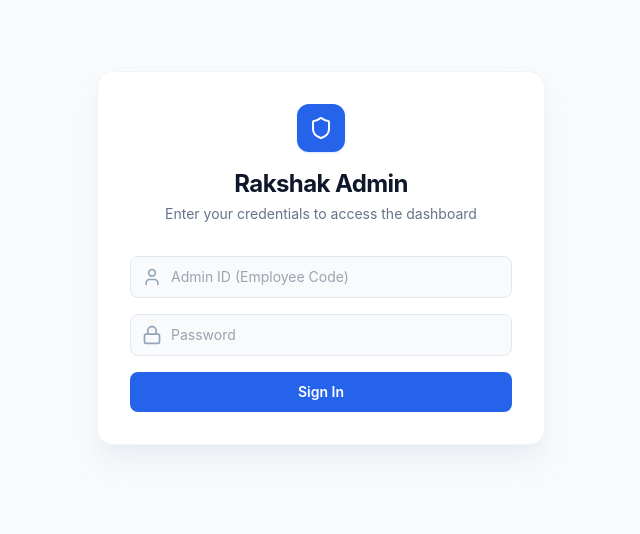
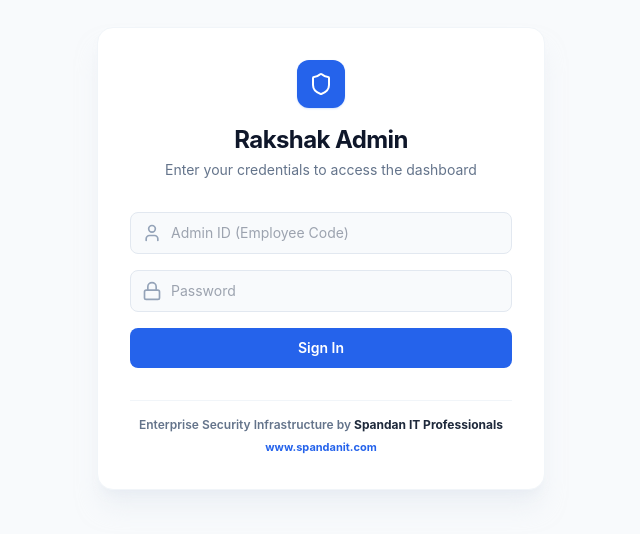
Before and after one commit to spandangrasim-design/RakshakApp, a React (Vite) app in the folder frontend/: page /login in a window 1280 px wide. Shown: the part 142-676 px from the top of the page, without its empty margins (319-959 px from the left). Built offline with nearby package versions, Linux system fonts and the light colour scheme; no server answers; what @react-pdf/renderer would draw is missing.

Commit message:
Spandan branding

```diff
--- a/frontend/src/pages/Login.tsx
+++ b/frontend/src/pages/Login.tsx
@@ -110,6 +110,21 @@ const Login: React.FC<LoginProps> = ({ onLoginSuccess }) => {
             {isLoading ? 'Signing In...' : 'Sign In'}
           </button>
         </form>
+
+        {/* Spandan IT System Infrastructure Branding */}
+        <div className="mt-8 pt-4 border-t border-slate-100 text-center">
+          <p className="text-xs font-semibold text-slate-500">
+            Enterprise Security Infrastructure by <span className="text-slate-800 font-bold">Spandan IT Professionals</span>
+          </p>
+          <a
+            href="https://spandanit.com"
+            target="_blank"
+            rel="noopener noreferrer"
+            className="text-[11px] font-bold text-blue-600 hover:underline mt-1 inline-block"
+          >
+            www.spandanit.com
+          </a>
+        </div>
       </div>
     </div>
   );
```
Also changed, not shown: 1 other file (tests, documents, lock files or other folders).
